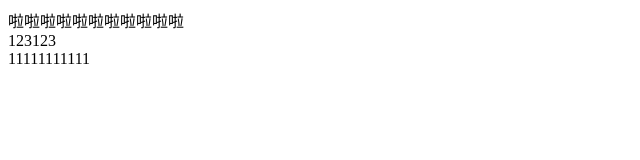
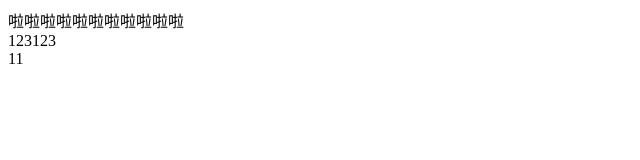
Before and after one commit to 1724394713/lll, a plain HTML site: page index.html in a window 1280 px wide. Shown: the full height of the page, 0-640 px from the left. Drawn offline with Linux system fonts and the light colour scheme.

Commit message:
Update index.html

```diff
--- a/index.html
+++ b/index.html
@@ -11,6 +11,6 @@
         啦啦啦啦啦啦啦啦啦啦啦
     </div>
     <div>123123</div>
-    <div>11111111111</div>
+    <div>11</div>
 </body>
 </html>
```
